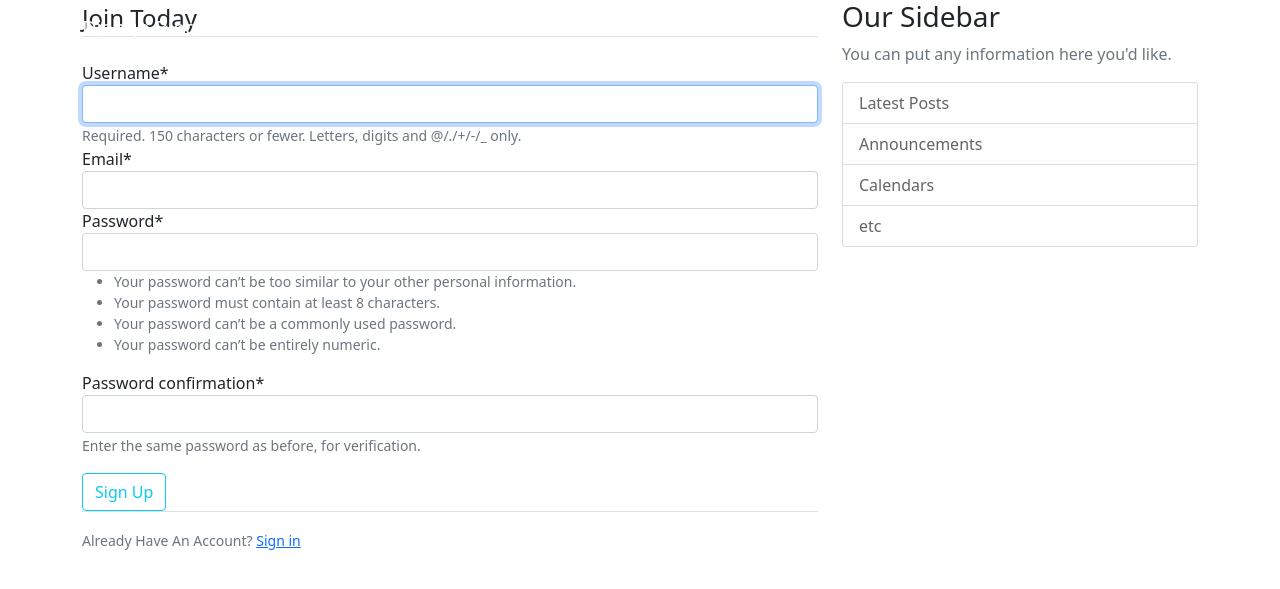
After one commit to TARANjee/django_blog, a Django app: page /register/ in a window 1280 px wide. The commit adds this page. Shown: the top 589 px of the page. Run offline with Django 3.2, Linux system fonts and the light colour scheme; some libraries are stand-ins or nearby versions.

Commit message:
register form completed using crispy-form

```diff
--- a/blog/templates/blog/base.htm
+++ b/blog/templates/blog/base.htm
@@ -45,6 +45,12 @@
 
         <div class="row">
           <div class="col-md-8">
+
+            {% if messages %}
+              {% for message in messages %}
+                <div class="alert alert-{{message.tags}}">{{message}}</div>
+              {% endfor %}
+            {% endif %}
             {% block content %}{% endblock %}
           </div>
 
--- a/django_project/settings.py
+++ b/django_project/settings.py
@@ -31,7 +31,9 @@ ALLOWED_HOSTS = []
 # Application definition
 
 INSTALLED_APPS = [
+    'users.apps.UsersConfig',
     'blog.apps.BlogConfig',
+    'crispy_forms',
     'django.contrib.admin',
     'django.contrib.auth',
     'django.contrib.contenttypes',
@@ -106,7 +108,7 @@ AUTH_PASSWORD_VALIDATORS = [
 
 LANGUAGE_CODE = 'en-us'
 
-TIME_ZONE = 'UTC'
+TIME_ZONE = 'Asia/Kolkata'
 
 USE_I18N = True
 
@@ -120,6 +122,8 @@ USE_TZ = True
 
 STATIC_URL = '/static/'
 
+CRISPY_TEMPLATE_PACK = 'bootstrap4'
+
 # Default primary key field type
 # https://docs.djangoproject.com/en/3.2/ref/settings/#default-auto-field
 
--- a/django_project/urls.py
+++ b/django_project/urls.py
@@ -1,8 +1,12 @@
-
 from django.contrib import admin
+from django.contrib.auth import views as auth_views
 from django.urls import path,include
-
+from django.views.generic.base import TemplateView
+from users import views as user_views
 urlpatterns = [
     path('admin/', admin.site.urls),
+    path('register/',user_views.register,name='register'),
+    path('login/',auth_views.LoginView.as_view(template_name='users/login.htm'),name='login'),
+    path('logout/',auth_views.LogoutView.as_view(template_name='users/logout.htm'),name='logout'),
     path('', include('blog.urls'))
 ]
--- /dev/null
+++ b/users/templates/users/register.htm
@@ -0,0 +1,22 @@
+{% extends "blog/base.htm" %}
+{% load crispy_forms_tags %}
+{% block content%}
+    <div class="content-section">
+
+        <form method="POST">
+            {% csrf_token %}
+            <fieldset class="form-group">
+                <legend class="border-bottom mb-4">Join Today</legend>
+                {{form|crispy}}
+            </fieldset>
+            <div class="form-group mt-3">
+                <button class="btn btn-outline-info" type="submit"  >Sign Up</button>
+            </div>
+        </form>
+        <div class="border-top pt-3">
+            <small class="text-muted">
+                Already Have An Account? <a class="ml-2" href="{% url 'login' %}">Sign in</a>
+            </small>
+        </div>
+    </div>
+{% endblock content%}
--- /dev/null
+++ b/users/users.py
@@ -0,0 +1,11 @@
+from django import forms
+from django.contrib.auth.models import User
+from django.contrib.auth.forms import UserCreationForm
+from django.forms import fields
+
+class UserRegisterForm(UserCreationForm):
+    email = forms.EmailField()
+
+    class Meta:
+        model =User
+        fields = ['username','email','password1','password2']
--- a/users/views.py
+++ b/users/views.py
@@ -1,3 +1,16 @@
-from django.shortcuts import render
+from django.shortcuts import render,redirect
+from django.contrib.auth.forms import UserCreationForm
+from django.contrib import messages
+from .users import UserRegisterForm
 
-# Create your views here.
+def register(request):
+    if request.method == 'POST':
+        form = UserRegisterForm(request.POST)
+        if form.is_valid():
+            form.save()
+            username= form.cleaned_data.get('username')
+            messages.success(request,f'Account created for {username}! ')
+            return redirect('blog-home')
+    else:
+        form =UserRegisterForm()
+    return render(request,'users/register.htm',{'form':form})
```
Also changed, not shown: users/templates/users/login.htm (added, +22 -0 lines), db.sqlite3.
